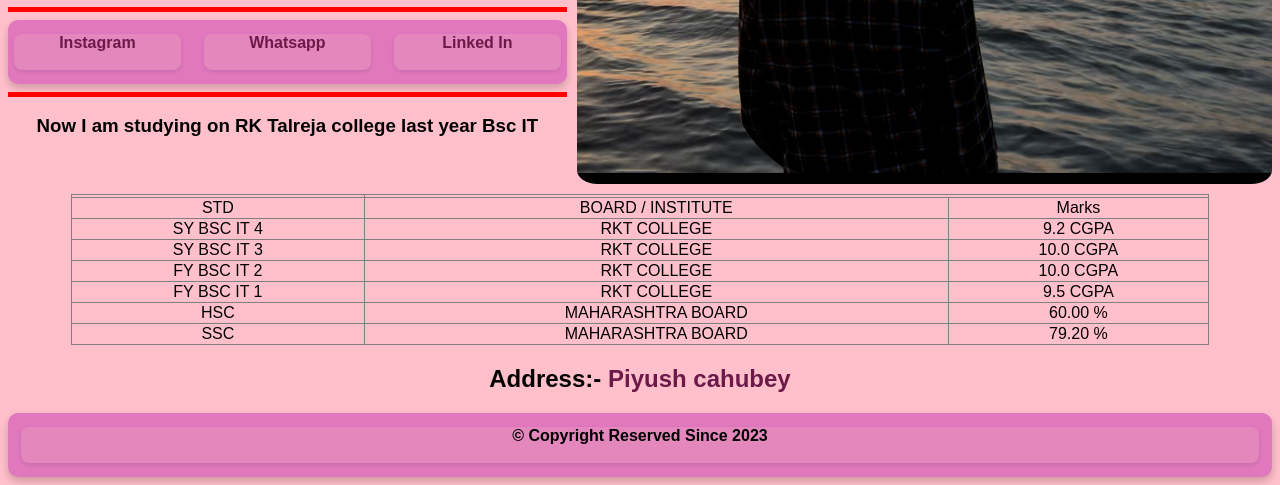
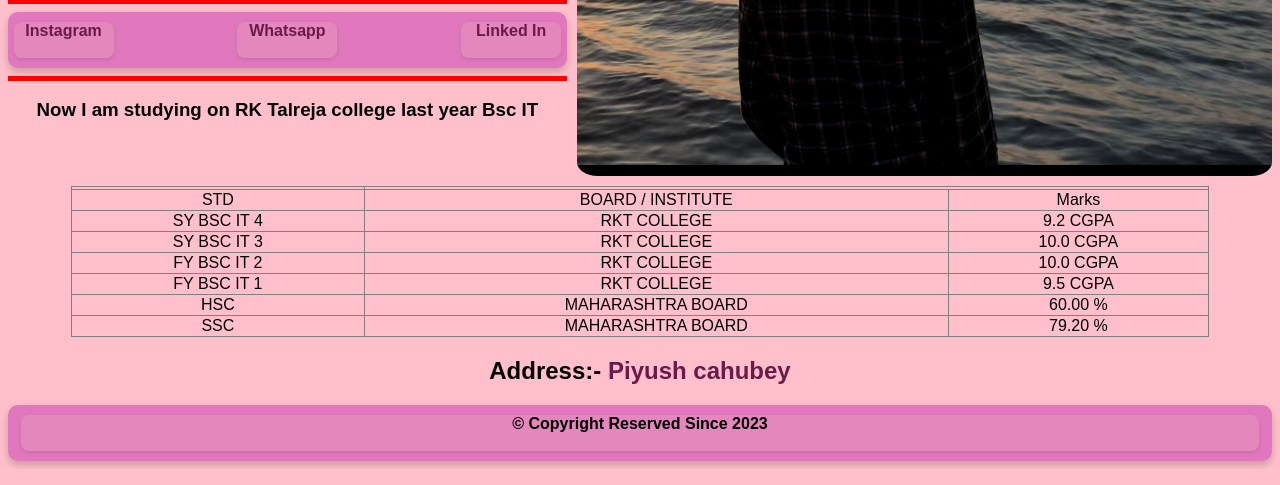
Before and after one commit to PIYUSH0621/Piyush, a plain HTML site: page index.html in a window 1280 px wide. Shown: the part 441-926 px from the top of the page. Drawn offline with Linux system fonts and the light colour scheme; a script that the page names is missing.

Commit message:
Update style.css

```diff
--- a/style.css
+++ b/style.css
@@ -77,22 +77,6 @@ a:hover {
   }
 }
 
-@media (min-width: 769px) {
-  /* For medium to larger screens */
-  #box {
-    flex-wrap: wrap; /* Allow items to wrap if necessary */
-  }
-
-  .d1 {
-    width: 30%; /* Set width for three links per row */
-  }
-
-  /* Optional: adjust height for the box if needed */
-  #box {
-    height: 8vh; /* Increase height for better spacing */
-  }
-}
-
 @media (max-width: 768px) {
   #box {
     flex-direction: column; /* Stack navigation items */
```
